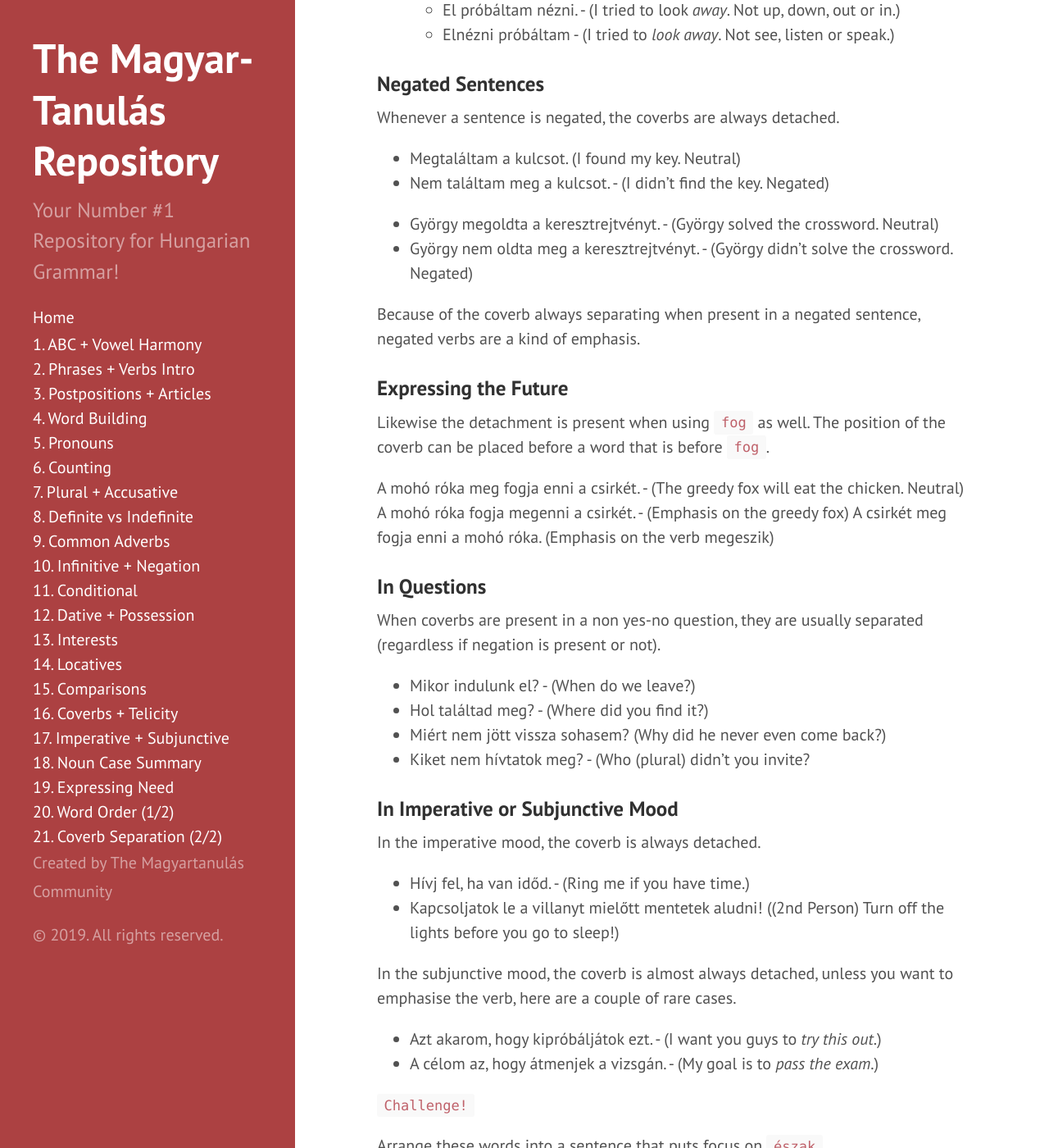
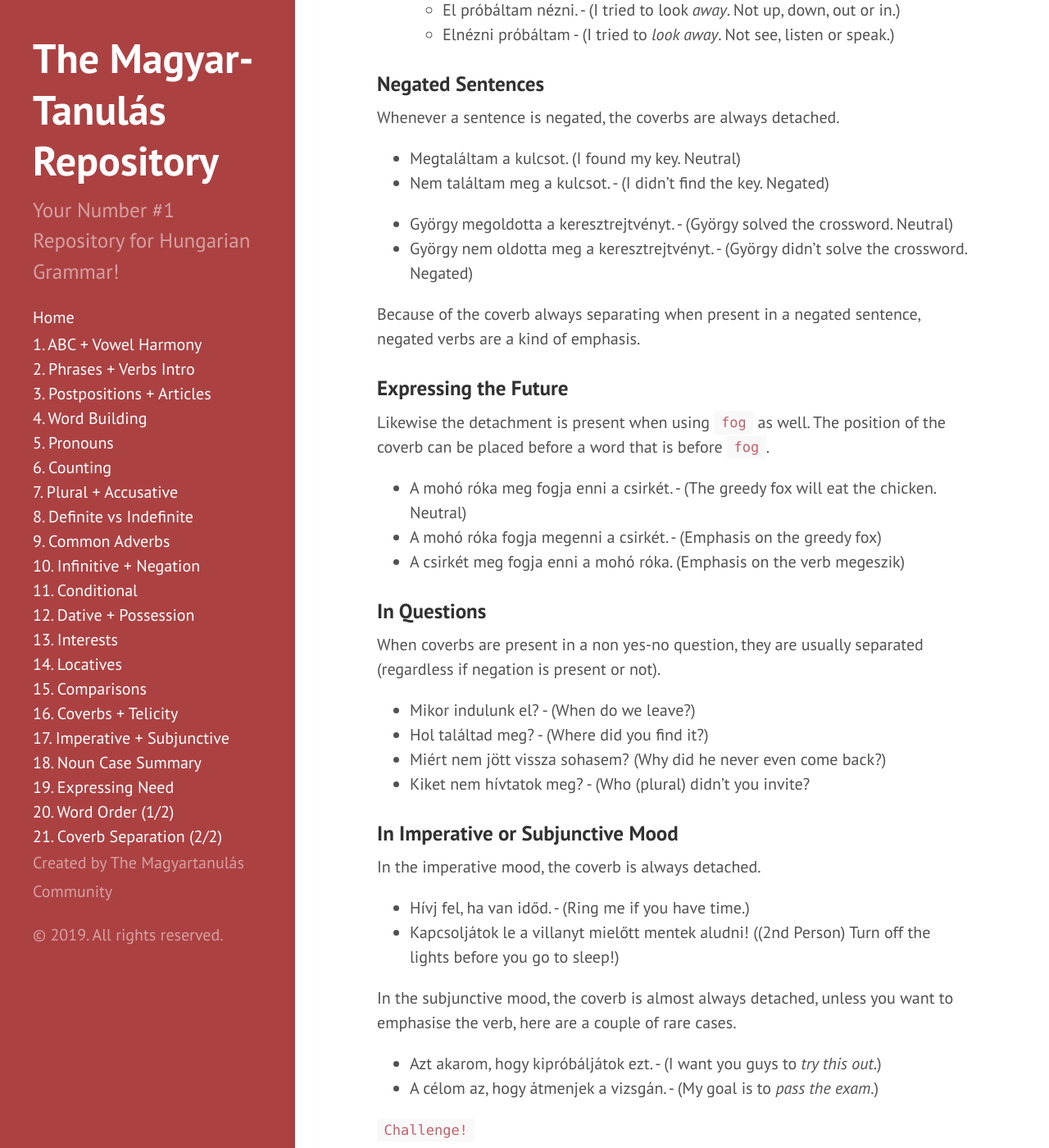
Before and after one commit to Magyartanulas/magyartanulas.github.io, a Jekyll site: the page built from coverb_separation.md, in a window 1280 px wide and 1400 px high, scrolled down 731 px. Shown: the whole window at 82% size. Built offline with Jekyll 4.4.1, drawn with Linux system fonts in a browser that asks for light colours; comment, search, counter and statistics services are not loaded.

Commit message:
Update coverb_separation.md
megoldta → megoldotta
kapcsoljatok → kapcsoljátok
mentetek → mentek
Read discord for further details. :)

```diff
--- a/coverb_separation.md
+++ b/coverb_separation.md
@@ -31,8 +31,8 @@ Whenever a sentence is negated, the coverbs are always detached.
 * Megtaláltam a kulcsot. (I found my key. Neutral)
 * Nem  találtam meg a kulcsot. - (I didn't find the key. Negated)
 
-* György megoldta a keresztrejtvényt. - (György solved the crossword. Neutral)
-* György nem oldta meg a keresztrejtvényt. - (György didn't solve the crossword. Negated)
+* György megoldotta a keresztrejtvényt. - (György solved the crossword. Neutral)
+* György nem oldotta meg a keresztrejtvényt. - (György didn't solve the crossword. Negated)
 
 Because of the coverb always separating when present in a negated sentence, negated verbs are a kind of emphasis.
 
@@ -40,9 +40,9 @@ Because of the coverb always separating when present in a negated sentence, nega
 
 Likewise the detachment is present when using `fog` as well. The position of the coverb can be placed before a word that is before `fog`.
 
-A mohó róka meg fogja enni a csirkét. - (The greedy fox will eat the chicken. Neutral)
-A mohó róka fogja megenni a csirkét. - (Emphasis on the greedy fox)
-A  csirkét meg fogja enni a mohó róka. (Emphasis on the verb megeszik)
+* A mohó róka meg fogja enni a csirkét. - (The greedy fox will eat the chicken. Neutral)
+* A mohó róka fogja megenni a csirkét. - (Emphasis on the greedy fox)
+* A  csirkét meg fogja enni a mohó róka. (Emphasis on the verb megeszik)
 
 ### In Questions
 
@@ -58,7 +58,7 @@ When coverbs are present in a non yes-no question, they are usually separated (r
 In the imperative mood, the coverb is always detached.
 
 * Hívj fel, ha van időd. - (Ring me if you have time.)
-* Kapcsoljatok le a villanyt mielőtt mentetek aludni! ((2nd Person) Turn off the lights before you go to sleep!)
+* Kapcsoljátok le a villanyt mielőtt mentek aludni! ((2nd Person) Turn off the lights before you go to sleep!)
 
 In the subjunctive mood, the coverb is almost always detached, unless you want to emphasise the verb, here are a couple of rare cases.
 
```
